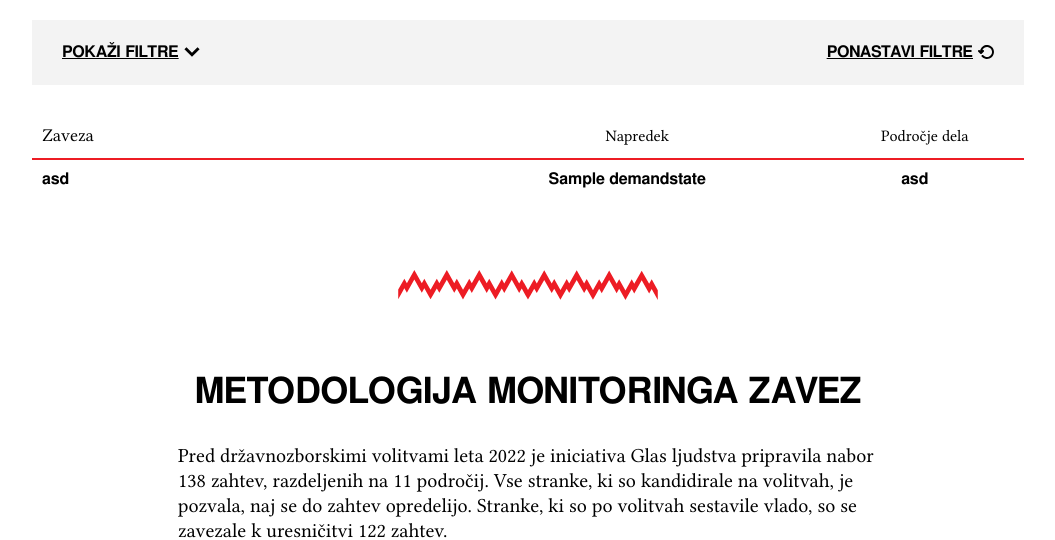
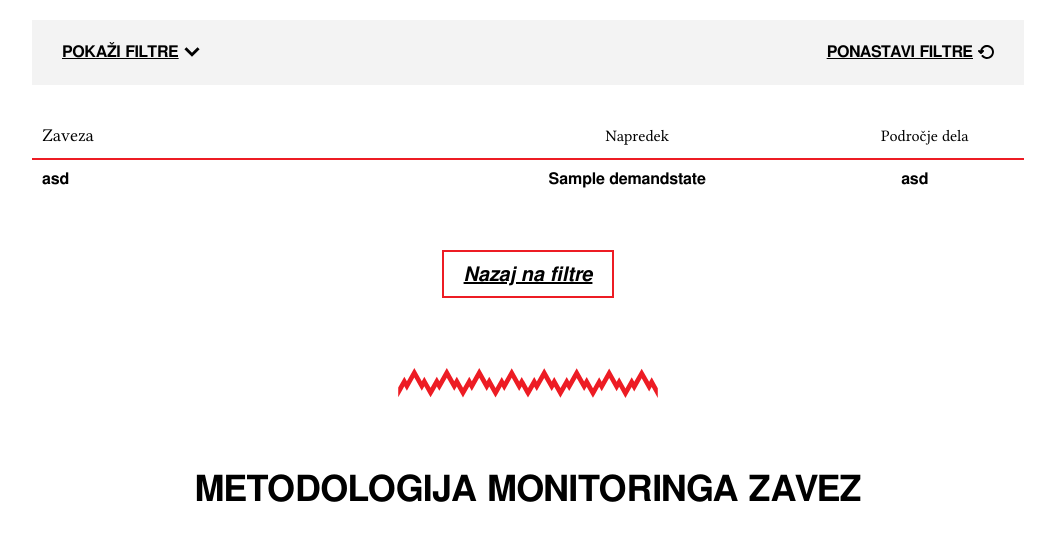
Before and after one commit to danesjenovdan/glas-ljudstva.si, a Django app: page /monitoring/ in a window 1280 px wide. Shown: the part 1173-1713 px from the top of the page, without its empty margins (112-1167 px from the left). Run offline with Django 3.2, Linux system fonts and the light colour scheme; data comes from the database, SQL or seed files in the repository; tables that the repository leaves empty hold one stand-in row (values such as "Sample post").

Commit message:
monitoring page scroll-to

```diff
--- a/glasljudstva/templates/monitoring/index.html
+++ b/glasljudstva/templates/monitoring/index.html
@@ -411,6 +411,12 @@
         margin-bottom: 10px;
     }
 
+    .scroll-to-filters-button-wrapper {
+        display: flex;
+        justify-content: center;
+        margin-top: 40px;
+    }
+
 </style>
 
 <h1 class="monitoring-header">MONITORING ZAVEZ</h1>
@@ -473,7 +479,7 @@
 
 -->
 
-<div class="filters">
+<div class="filters" id="filters-id">
 
     <div class="filters-header">
         <button type="button" id="toggle-filters-button">
@@ -555,7 +561,7 @@
 
 {% if mrs %}
 
-<div class="reports-list">
+<div class="reports-list" id="reports-list-id">
 
     <div class="list-row-header">
         <div class="col-1">
@@ -584,6 +590,10 @@
     </a>
 
     {% endfor %}
+
+    <div class="scroll-to-filters-button-wrapper">
+        <button onclick="scrollToFilters()">Nazaj na filtre</button>
+    </div>
 
 </div>
 
@@ -650,13 +660,8 @@
 <div class="divider"></div>
 
 <script type="text/javascript">
-    function sort(val) {
-        // const oldSort = document.getElementById("id_sort_by")
-        // const newSort = val
-        // let sortingAsc = false
-        // sortingAsc = newSort == oldSort ? !sortingAsc : sortingAsc
-        document.getElementById("id_sort_by").value = val
-        document.getElementById("filters-form").submit()
+    function scrollToFilters(val) {
+        document.getElementById("filters-id").scrollIntoView({ behavior: "smooth", block: "start" })
     }
 
     document.getElementById("toggle-filters-button").addEventListener("click", function(event) {
@@ -676,9 +681,9 @@
         document.getElementById("filters-form").style.display = "block"
         document.getElementById("filters-button-icon").style.transform = "rotate(180deg)"
         document.getElementById("toggle-filters-button-text").innerText = "SKRIJ FILTRE"
+        document.getElementById("reports-list-id").scrollIntoView({ behavior: "smooth", block: "start" })
     }
 
-    // document.getElementById("id_sort_by")
 </script>
 
 {% endblock %}
```
